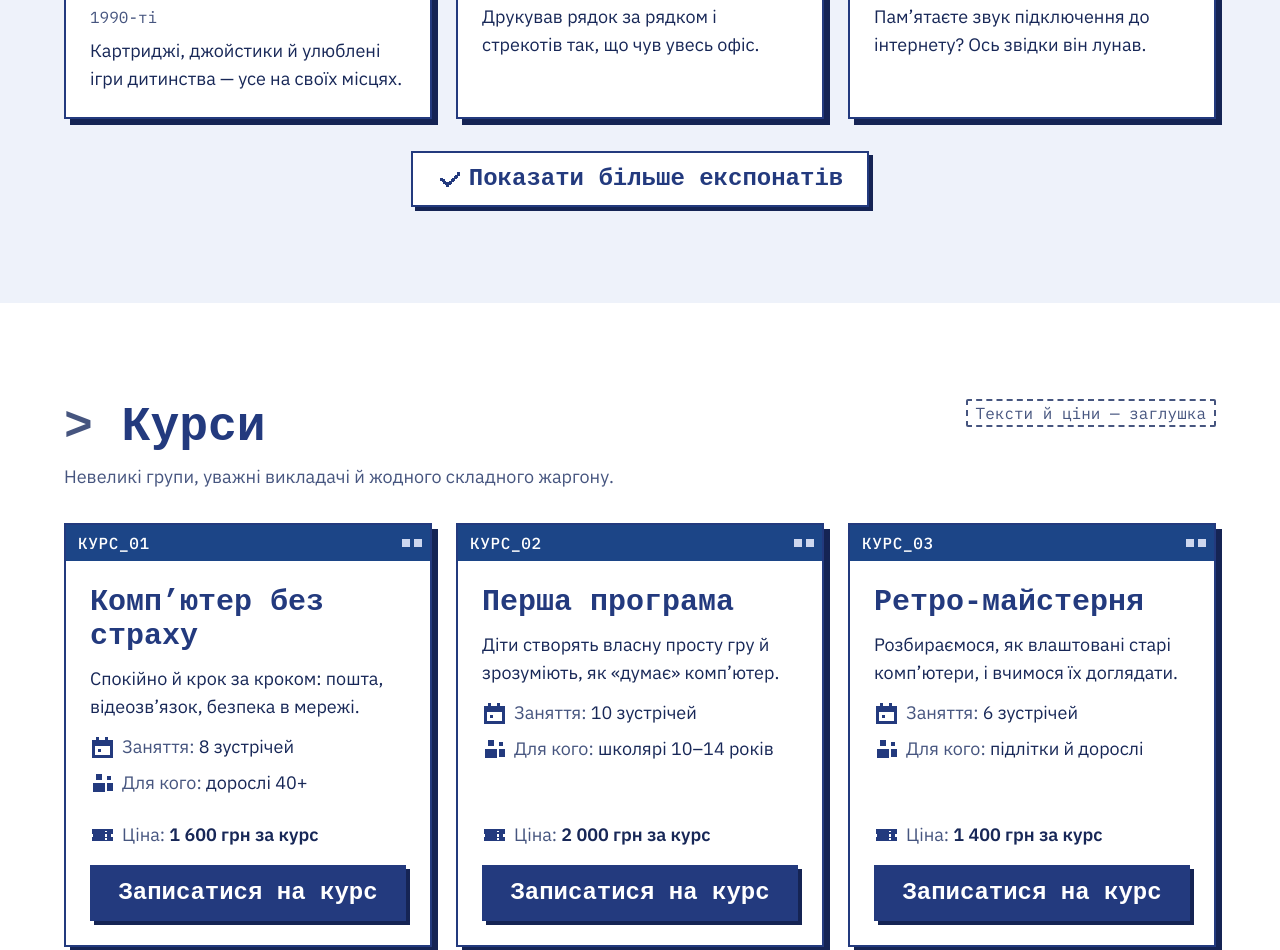
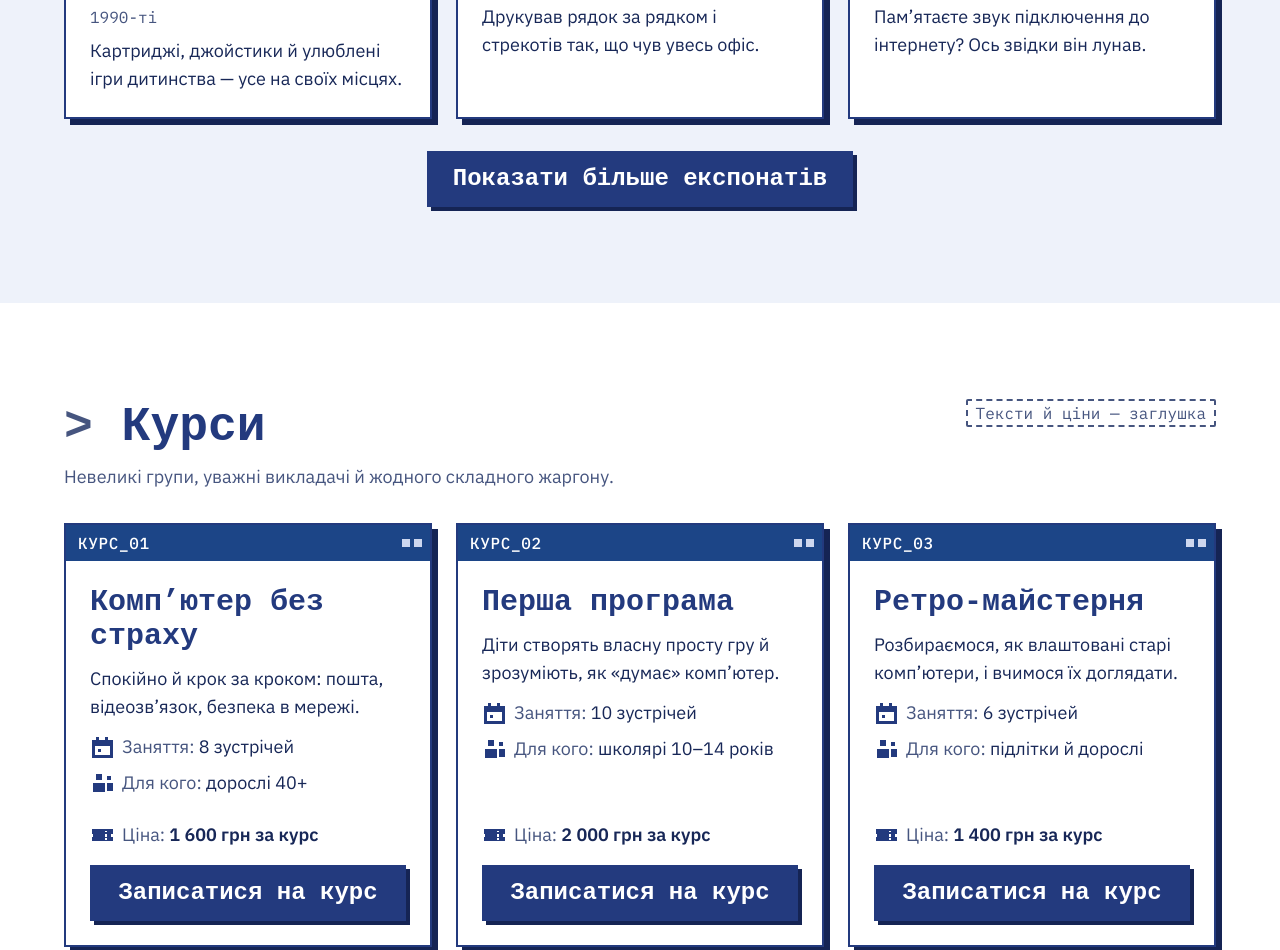
Before and after one commit to student32-rgb/museum-site-ai-4_2, a plain HTML site: page index.html in a window 1280 px wide. Shown: the part 2927-3877 px from the top of the page. Drawn offline with Linux system fonts and the light colour scheme; a web font is replaced by a local one.

Commit message:
Оформити кнопку «Показати більше» за правилом ТЗ
На світлому фоні блоку «Експонати» кнопка тепер основна (scm-btn--primary):
синя #233a7e з білим текстом. Заодно виправлено галочку «усе показано»,
яка була видна ще до натискання: SVG не має властивості .hidden, тож
скрипт ставить атрибут, а CSS ховає .mus-ico[hidden].

Co-Authored-By: Claude Opus 5.5 <noreply@anthropic.com>

```diff
--- a/css/site.css
+++ b/css/site.css
@@ -11,6 +11,7 @@ body { margin: 0; background: var(--surface); }
 
 /* Inline pixel icons (16×16 grid, fill = currentColor) */
 .mus-ico { width: var(--icon-sm); height: var(--icon-sm); flex: none; display: block; color: var(--brand-primary); shape-rendering: crispEdges; }
+.mus-ico[hidden] { display: none; }
 .mus-ico--lg { width: var(--icon-md); height: var(--icon-md); }
 .mus-ico--xl { width: var(--icon-xl); height: var(--icon-xl); }
 .scm-header .mus-ico, .scm-footer .mus-ico, .scm-on-brand .mus-ico, .scm-field__error .mus-ico, .scm-form__fail .mus-ico { color: var(--on-brand); }
--- a/index.html
+++ b/index.html
@@ -274,7 +274,7 @@ C:\МУЗЕЙ&gt; </pre>
            кнопка «Показати більше експонатів» покаже їх (js/exhibits.js). -->
     </div>
     <div class="mus-more">
-      <button type="button" class="scm-btn scm-btn--secondary" id="exhibits-more" aria-controls="exhibits-grid" aria-disabled="true"
+      <button type="button" class="scm-btn scm-btn--primary" id="exhibits-more" aria-controls="exhibits-grid" aria-disabled="true"
               data-label-more="Показати більше експонатів" data-label-done="Усі експонати показано">
         <svg class="mus-ico" viewBox="0 0 16 16" fill="currentColor" aria-hidden="true"><path d="M13 3h2v3h-1v1h-1v1h-1v1h-1v1h-1v1H9v1H8v1H6v-1H5v-1H4v-1H3V9H2V7h2v1h1v1h1v1h2V9h1V8h1V7h1V6h1V5h1z"/></svg>
         <span>Усі експонати показано</span>
--- a/js/exhibits.js
+++ b/js/exhibits.js
@@ -20,7 +20,7 @@
     var done = hiddenItems().length === 0;
     btn.setAttribute('aria-disabled', done ? 'true' : 'false');
     label.textContent = done ? btn.dataset.labelDone : btn.dataset.labelMore;
-    if (icon) icon.hidden = !done;
+    if (icon) icon.toggleAttribute('hidden', !done); // SVG has no .hidden property — set the attribute
   }
 
   btn.addEventListener('click', function () {
```
Also changed, not shown: en/index.html (+1 -1 lines).
